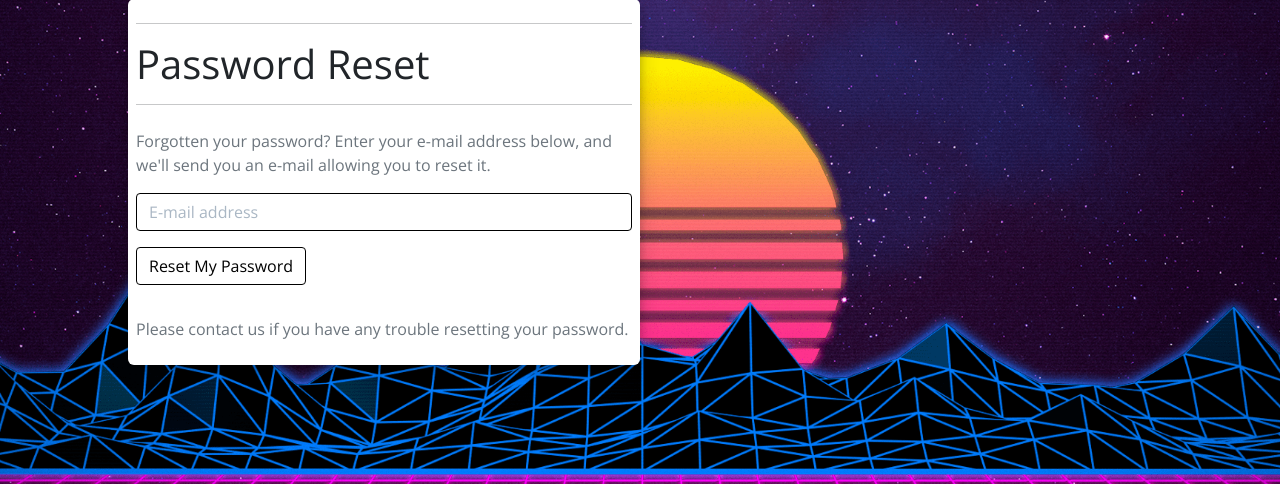
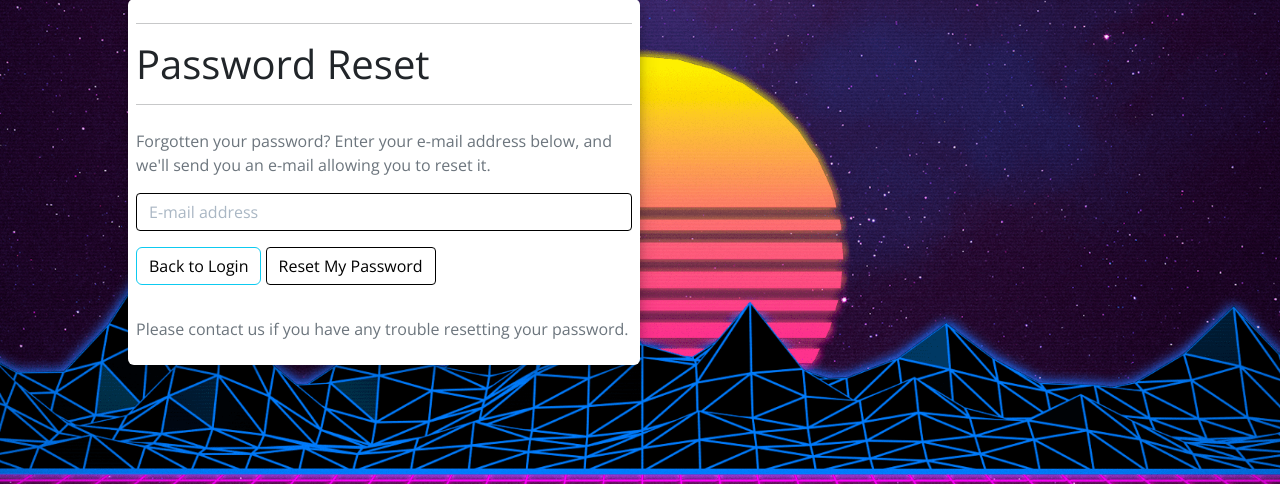
Before and after one commit to joshfreeman00/VideoGameEmporium-MS4, a Django app: page /accounts/password/reset/ in a window 1280 px wide. Shown: the part 242-726 px from the top of the page. Run offline with Django 3.2, Linux system fonts and the light colour scheme; some libraries are stand-ins or nearby versions.

Commit message:
Add a button that returns to the log in page

```diff
--- a/templates/allauth/account/password_reset.html
+++ b/templates/allauth/account/password_reset.html
@@ -18,6 +18,7 @@
     <form method="POST" action="{% url 'account_reset_password' %}" class="password_reset">
         {% csrf_token %}
         {{ form|crispy }}
+        <a class="btn btn-outline-info text-black rounded" href="{% url 'account_login' %}">Back to Login</a>
         <input type="submit" value="{% trans 'Reset My Password' %}" />
     </form>
 
```
